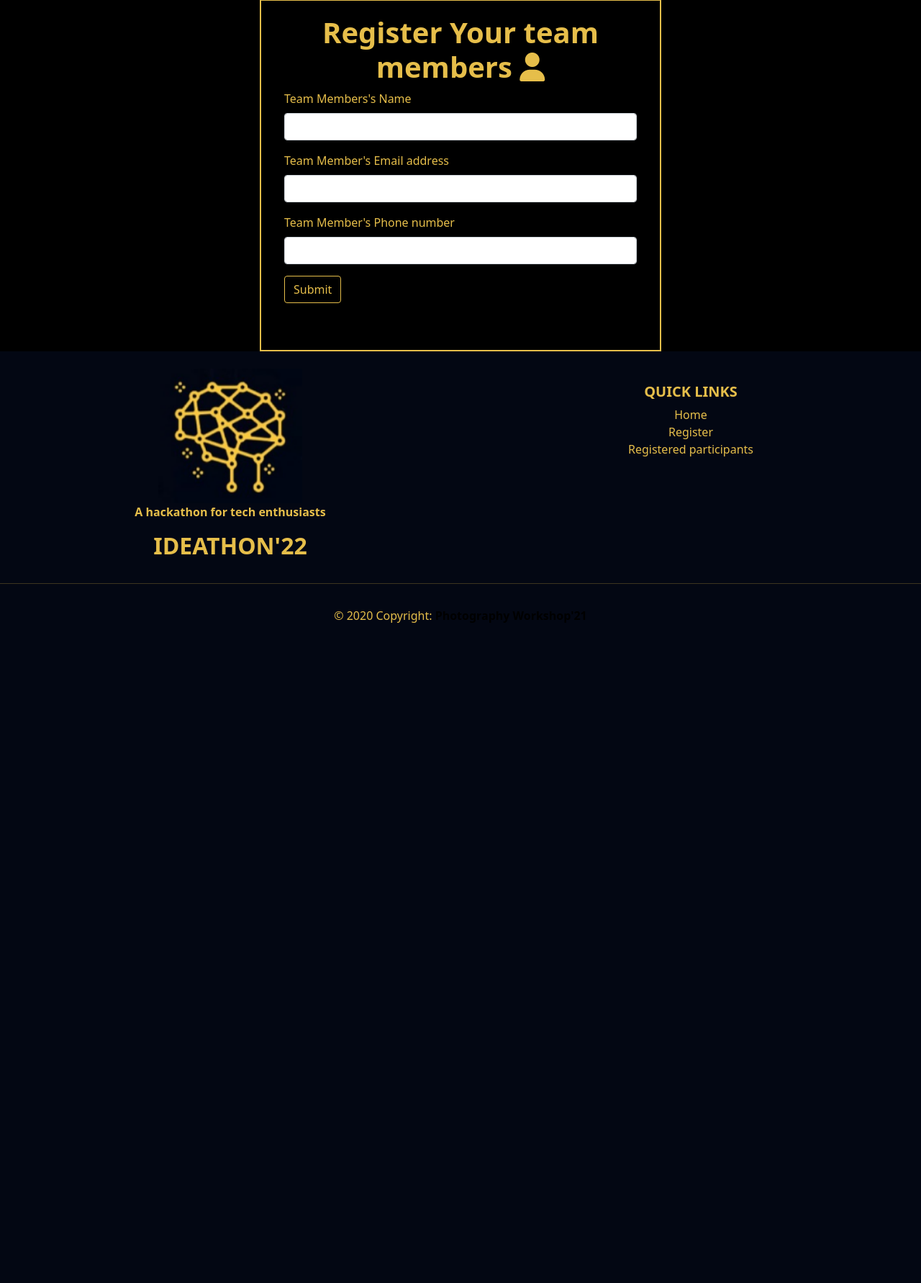
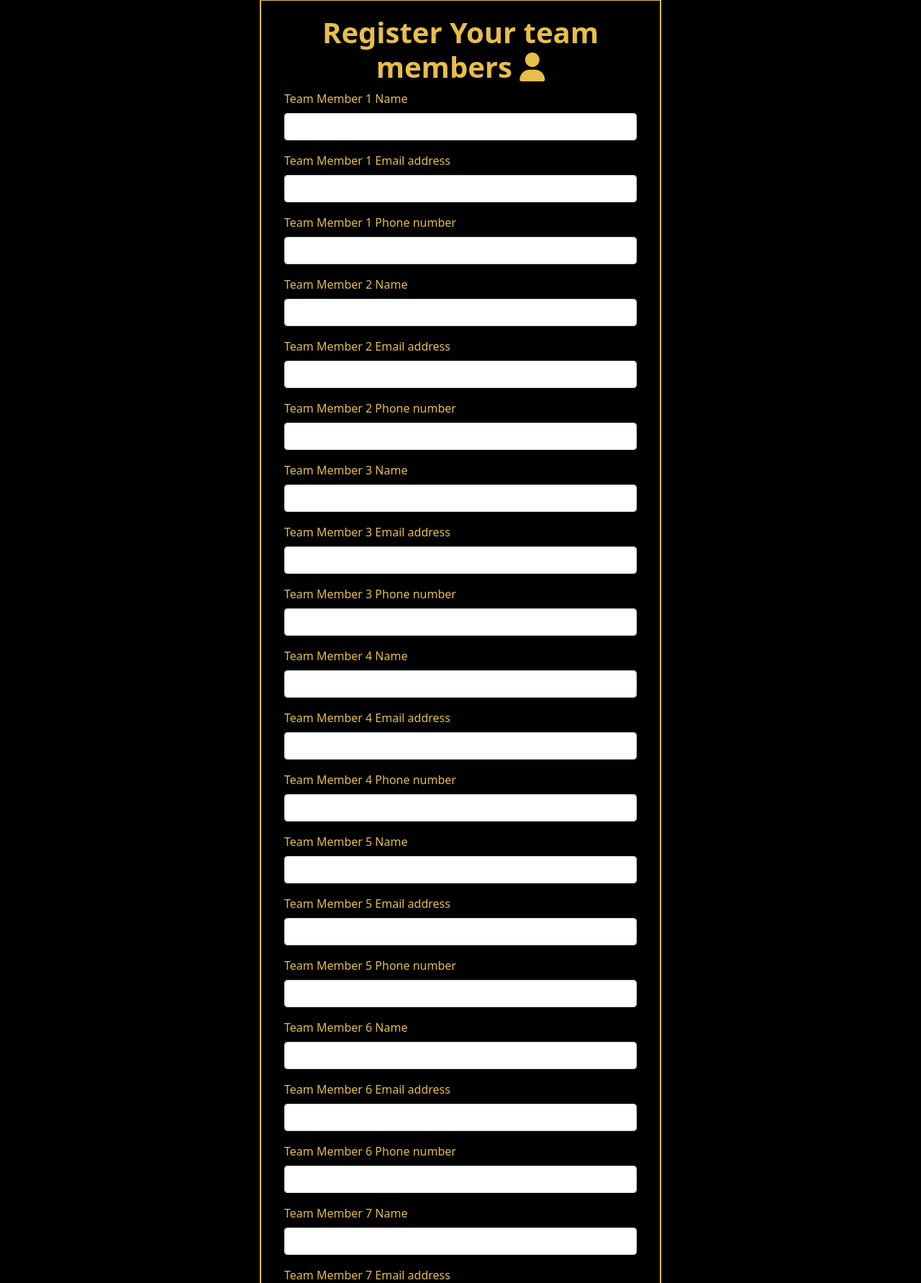
Before and after one commit to sujal11/Ideathon, a Flask app: template templates/registrations2.html in a window 1280 px wide. Shown: the part 157-1939 px from the top of the page at 72% size. Before the commit the page ends 1022 px from the top, so only its background shows below. Run offline with Flask 2, Linux system fonts and the light colour scheme; the template is opened without the code that fills it: most values are stand-ins (such as "Sample title", 1, 10 or a date in 2020); some libraries are stand-ins or nearby versions.

Commit message:
form-integrations

```diff
--- a/app.py
+++ b/app.py
@@ -1,5 +1,5 @@
 import os
-from flask import Flask, render_template, request
+from flask import Flask, render_template, request, redirect,url_for
 from flask_migrate import Migrate, MigrateCommand
 from flask_sqlalchemy import SQLAlchemy
 import json
@@ -22,11 +22,12 @@ def index():
 def register():
     return render_template("registrations.html")
 
-@app.route('/registrations2')
-def register2():
-    return render_template("registrations2.html")
+@app.route('/registrations2/<members>')
+def register2(members):
+    members=int(members)
+    return render_template("registrations2.html",members=members)
 
-@app.route('/add-user', methods = ['POST'])
+@app.route('/add-user', methods = ['POST','GET'])
 def addUser():
     try :
         teamType=request.form.get('teamType')
@@ -48,7 +49,34 @@ def addUser():
                 teams=team.query.filter_by(team_name=tname).first()
                 db.session.add(participants(name=tlname, email=tlemail, phone=tlphone, organization=organisation, team_name=tname,is_leader=True, team_id=teams.id))
                 db.session.commit()
-                return("Thank you for registering")
+                return ("true")
+        else:
+            return("Please fill all the fields")
+    except Exception as e:
+        print(e)
+        return("Something went wrong")
+
+@app.route('/add-teamates', methods = ['POST','GET'])
+def addteamates():
+    try :
+        members=int(request.form.get('members'))
+        team_member_name=[]
+        team_member_email=[]
+        team_member_phone=[]
+        for i in range(members):
+            team_member_name[i]=request.form.get('member_name'+str(i))
+
+        if teamType and members and tname and tlname and tlemail and tlphone and organisation and problem_statement:
+
+            if participants.query.filter_by(email=tlemail).first():
+                return("Email ID already Exists")
+            else:
+                db.session.add(team(team_name=tname, team_members=members, team_type=teamType, problem_statement=problem_statement))
+                db.session.commit()
+                teams=team.query.filter_by(team_name=tname).first()
+                db.session.add(participants(name=tlname, email=tlemail, phone=tlphone, organization=organisation, team_name=tname,is_leader=True, team_id=teams.id))
+                db.session.commit()
+                return ("true")
         else:
             return("Please fill all the fields")
     except Exception as e:
--- a/templates/registrations2.html
+++ b/templates/registrations2.html
@@ -26,19 +26,21 @@
     <div class="row reg-form">
     <h1 style=" text-align:center;font-weight:800;">Register Your team members <i class="fas fa-user"></i></h1>
         <form id="register-form" style="margin-bottom:45px;">
+        <input type="text" class="form-control"id="member" style="display:none;"value="{{members|int}}">
+        {% for i in range(1, members|int+1) %}
             <div class="mb-3">
-                <label for="Name" class="form-label">Team Members's Name</label>
-                <input type="text" class="form-control" id="tlname" required>
+                <label for="Name" class="form-label">Team Member {{i}} Name</label>
+                <input type="text" class="form-control" id="tlname{{i-1}}" required>
             </div>
             <div class="mb-3">
-              <label for="Email" class="form-label">Team Member's Email address</label>
-              <input type="email" class="form-control" id="tlemail" required>
+              <label for="Email" class="form-label">Team Member {{i}} Email address</label>
+              <input type="email" class="form-control" id="tlemail{{i-1}}" required>
             </div>
             <div class="mb-3">
-                <label for="Phone" class="form-label">Team Member's Phone number</label>
-                <input type="phone" class="form-control" id="tlphone" required>
+                <label for="Phone" class="form-label">Team Member {{i}} Phone number</label>
+                <input type="phone" class="form-control" id="tlphone{{i-1}}" required>
             </div>
-
+           {% endfor %}
 
 
             <span style="width:100%;"><button type="submit" class="btn" id="btn-register">Submit</button></span>
@@ -46,4 +48,33 @@
     </div>
   </div>
 </section>
+<script>
+
+$(document).on('click', '#btn-register', function(e){
+    e.preventDefault();
+    var form = $('#register-form');
+    member=$('#member').val();
+    jsondata={"members":member};
+    for (let i = 0; i < member; i++) {
+        jsondata['member_name'+i]= $('#tlname'+i).val();
+        jsondata['member_email'+i]= $('#tlemail'+i).val();
+        jsondata['member_phone'+i]= $('#tlphone'+i).val();
+    }
+    console.log(jsondata);
+
+    // disabled the submit button
+    $("#btn-register").prop("disabled", true);
+    $.ajax({
+      type: "POST",
+      data: jsondata,
+      url:"/add-teamates",
+      dataType: "json",
+        complete: function(resp){
+          $("#btn-register").prop("disabled", false);
+          alert(resp.responseText);
+          // enabled the submit button
+        }
+      });
+});
+</script>
 {% endblock content %}
```
Also changed, not shown: templates/registrations.html (+9 -4 lines).
